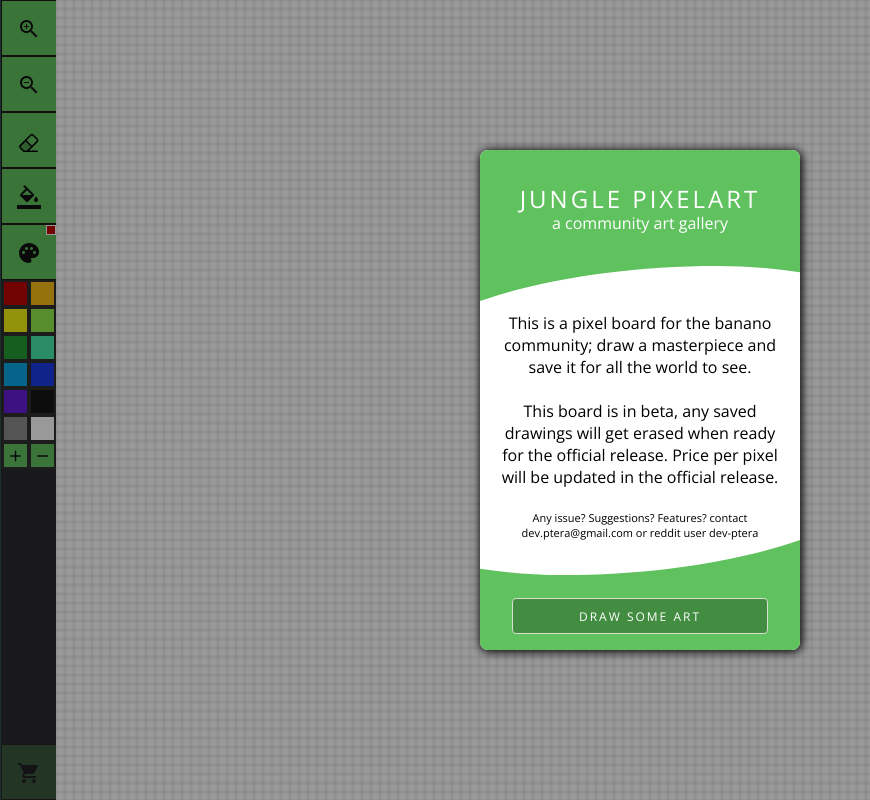
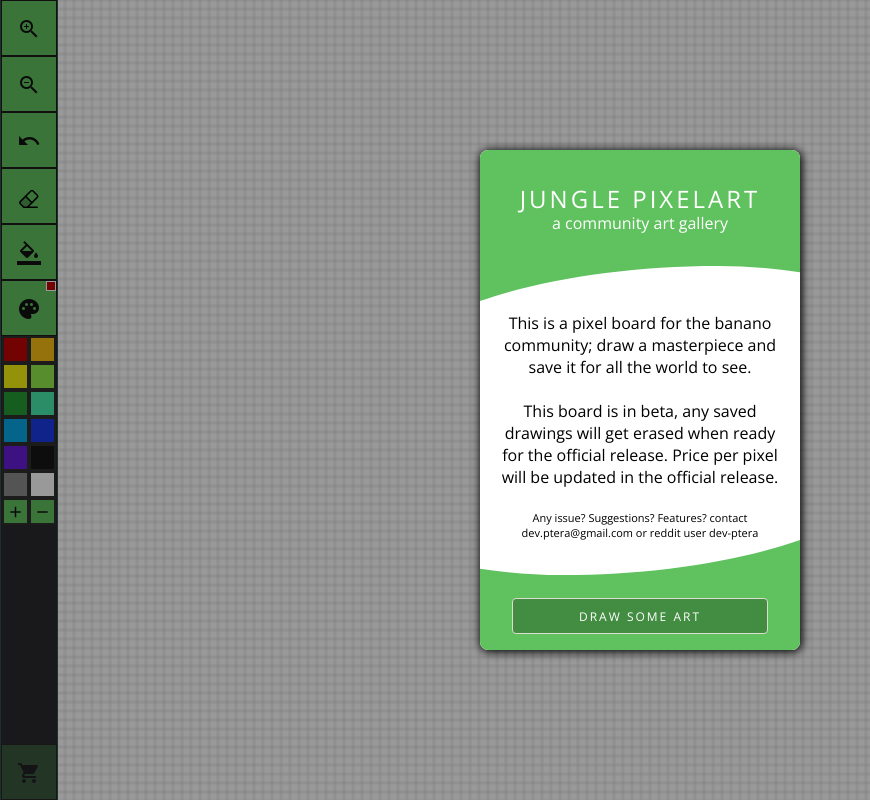
Before and after one commit to dev-ptera/jungle-pixel-art-client, a Vue app: page / in a window 1280 px wide. Shown: the whole page, without its empty margins (0-870 px from the left). Built offline with nearby package versions, Linux system fonts and the light colour scheme; no server answers.

Commit message:
Fix side panel border

```diff
--- a/src/components/SidePanel.vue
+++ b/src/components/SidePanel.vue
@@ -2,6 +2,9 @@
     <div class="control-panel" v-bind:class="{ isTouchDevice: isTouchDevice }">
         <button class="material-icons material-icons-outlined" v-on:click="increaseZoom">zoom_in</button>
         <button class="material-icons material-icons-outlined" v-on:click="decreaseZoom">zoom_out</button>
+        <button class="material-icons material-icons-outlined" v-on:click="undo">
+            undo
+        </button>
         <button v-on:click="toggleEraser" style="line-height: 74px" v-bind:class="{ 'button-active': eraserEnabled }">
             <img src="../assets/eraser.svg" height="24" />
         </button>
@@ -47,11 +50,6 @@
                 </button>
             </div>
         </div>
-        <!--
-        <button class="material-icons material-icons-outlined" v-on:click="undo">
-            undo
-        </button>
-        -->
         <div style="display: flex; flex: 1 1 0"></div>
         <button
             style="position: relative"
@@ -233,6 +231,7 @@ export default {
     /* mobile viewport bug fix */
     min-height: -webkit-fill-available;
     width: 56px;
+    z-index: 2;
     text-align: center;
     background-color: #2a2a2e;
     border-right: solid 1px darkslategray;
```
